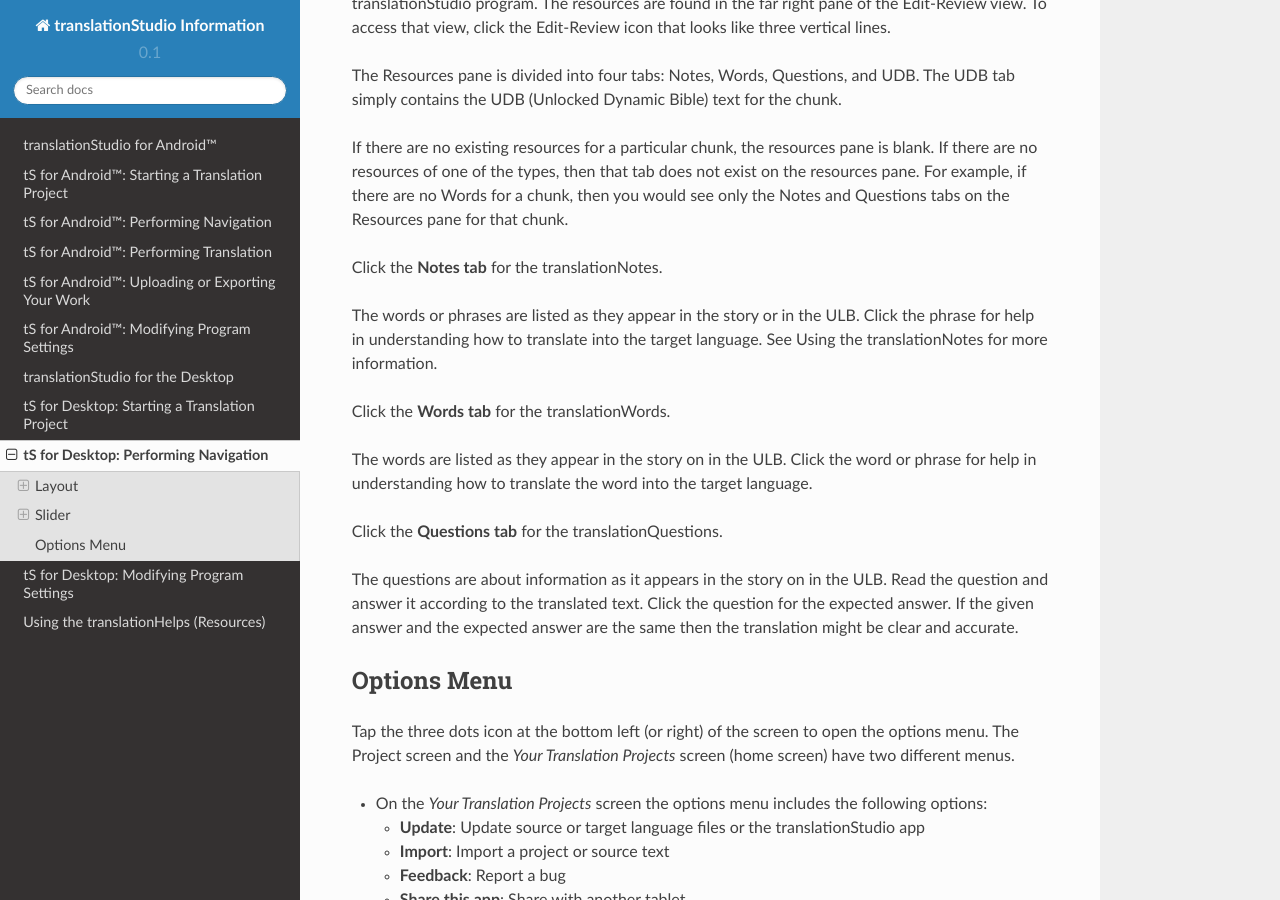
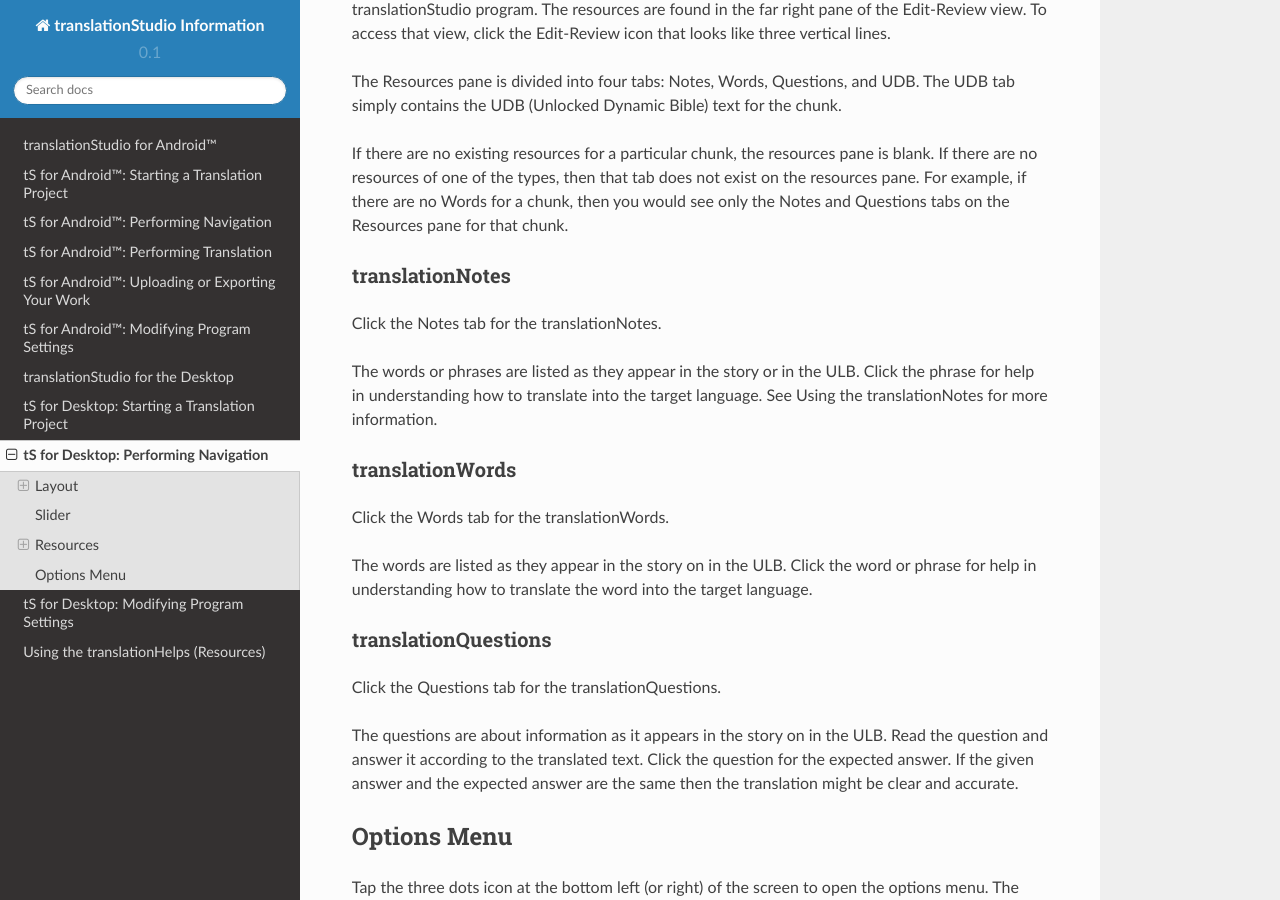
Before and after one commit to unfoldingWord-dev/translationStudio-Info, a Sphinx documentation site: the page built from docs/dNavigate.rst, in a window 1280 px wide and 900 px high, scrolled down 3895 px. Built offline with Sphinx 7.4.7 and the Read the Docs theme 2.0.0, drawn with Linux system fonts in a browser that asks for light colours; pages that are not in the unit, such as notebooks, are missing from menus.

Commit message:
Update dNavigate.rst

```diff
--- a/docs/dNavigate.rst
+++ b/docs/dNavigate.rst
@@ -124,7 +124,7 @@ The Slider icon is a quick way to move through a story or book of the Bible.
 * Numbers may appear on the line that represent the chapter of the book at that location of the slider.
 
 Resources
-^^^^^^^^^
+---------
 
 **Note**: Currently the resources are attached to the English ULB, so they are available in translationStudio only when the English ULB is used as the souce text.
 
@@ -134,15 +134,24 @@ The Resources pane is divided into four tabs: Notes, Words, Questions, and UDB.
 
 If there are no existing resources for a particular chunk, the resources pane is blank. If there are no resources of one of the types, then that tab does not exist on the resources pane. For example, if there are no Words for a chunk, then you would see only the Notes and Questions tabs on the Resources pane for that chunk.
 
-Click the **Notes tab** for the translationNotes.
+translationNotes
+^^^^^^^^^^^^^^^^
+
+Click the Notes tab for the translationNotes.
 
 The words or phrases are listed as they appear in the story or in the ULB. Click the phrase for help in understanding how to translate into the target language. See Using the translationNotes for more information.
 
-Click the **Words tab** for the translationWords.
+translationWords
+^^^^^^^^^^^^^^^^
+
+Click the Words tab for the translationWords.
 
 The words are listed as they appear in the story on in the ULB. Click the word or phrase for help in understanding how to translate the word into the target language.
 
-Click the **Questions tab** for the translationQuestions.
+translationQuestions
+^^^^^^^^^^^^^^^^^^^^
+
+Click the Questions tab for the translationQuestions.
 
 The questions are about information as it appears in the story on in the ULB. Read the question and answer it according to the translated text. Click the question for the expected answer. If the given answer and the expected answer are the same then the translation might be clear and accurate.
 
```
